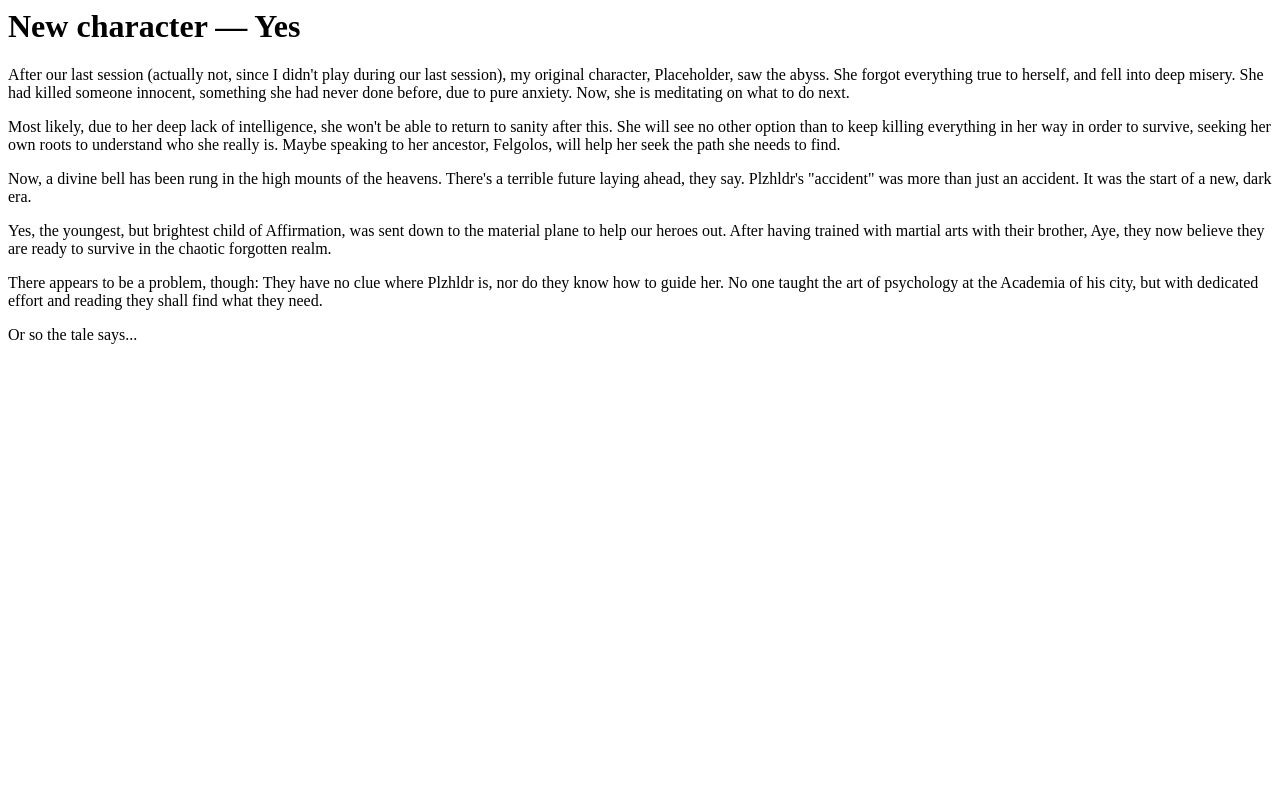
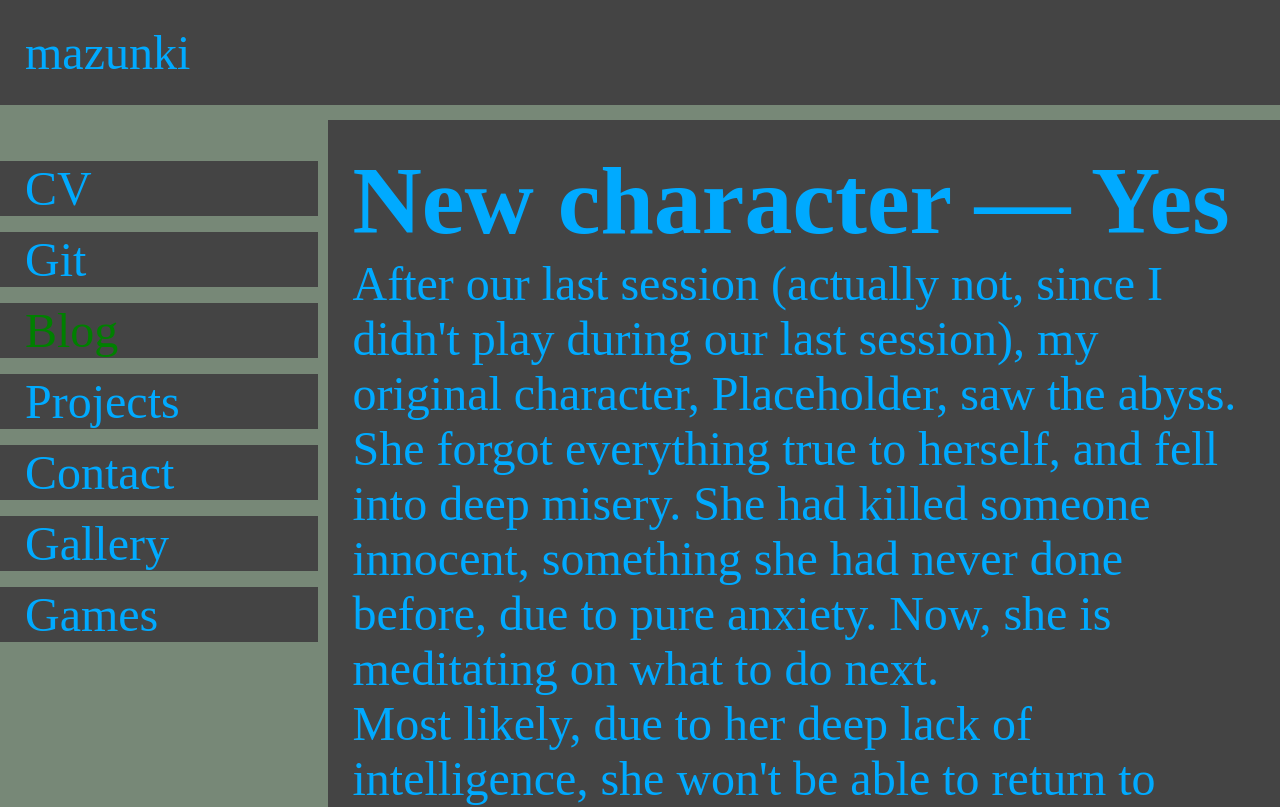
Before and after one commit to mazunki/DevSite, a plain HTML site: page content/blog_entries/dnd_yes_character.html in a window 1280 px wide. Shown: the top 807 px of the page. Drawn offline with Linux system fonts and the light colour scheme; files that its build step writes are made by us from their sources.

Commit message:
integrate into website

```diff
--- a/content/blog_entries/dnd_yes_character.html
+++ b/content/blog_entries/dnd_yes_character.html
@@ -1,3 +1,25 @@
+
+<!DOCTYPE html>
+<html>
+	<head>
+		<meta charset="utf-8" />
+		<link rel="stylesheet" type="text/css" href="stylesheet.css" />
+
+		<title>mazunki &mdash; UNDER CONSTRUCTION </title>
+	</head>
+	<body>
+		<div class="wrapper">
+			<div class="grid header">mazunki</div>
+			<div class="grid menu">
+				<div>CV</div>
+				<div>Git</div>
+				<div><a href="/blog_entries/">Blog</a></div>
+				<div>Projects</div>
+				<div>Contact</div>
+				<div>Gallery</div>
+				<div>Games</div>
+			</div>
+			<div class="grid content">
 <h1>New character — Yes</h1>
 
 <p>After our last session (actually not, since I didn't play during our last session), my original character, Placeholder, saw the abyss. She forgot everything true to herself, and fell into deep misery. She had killed someone innocent, something she had never done before, due to pure anxiety. Now, she is meditating on what to do next.</p>
@@ -11,3 +33,7 @@
 <p>There appears to be a problem, though: They have no clue where Plzhldr is, nor do they know how to guide her. No one taught the art of psychology at the Academia of his city, but with dedicated effort and reading they shall find what they need.</p>
 
 <p>Or so the tale says...</p>
+			</div>
+		</div>
+	</body>
+</html>
```
